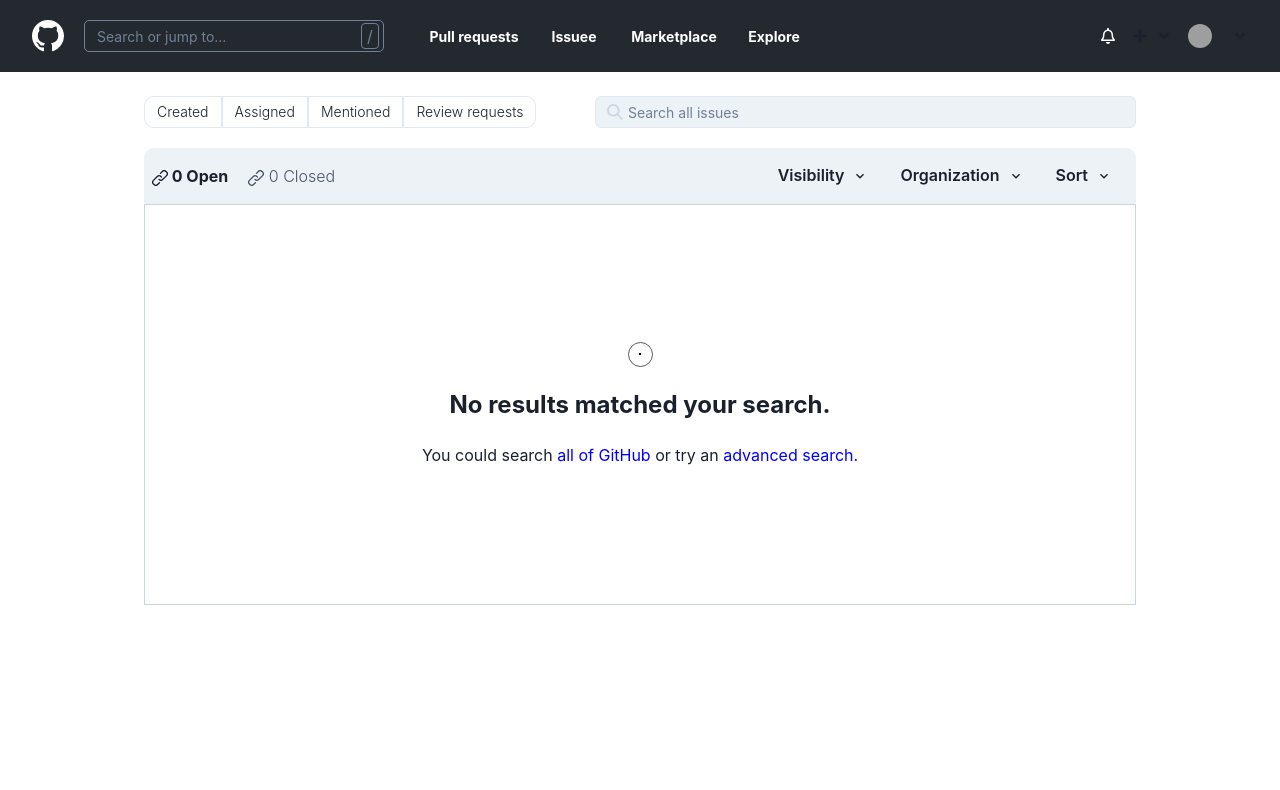
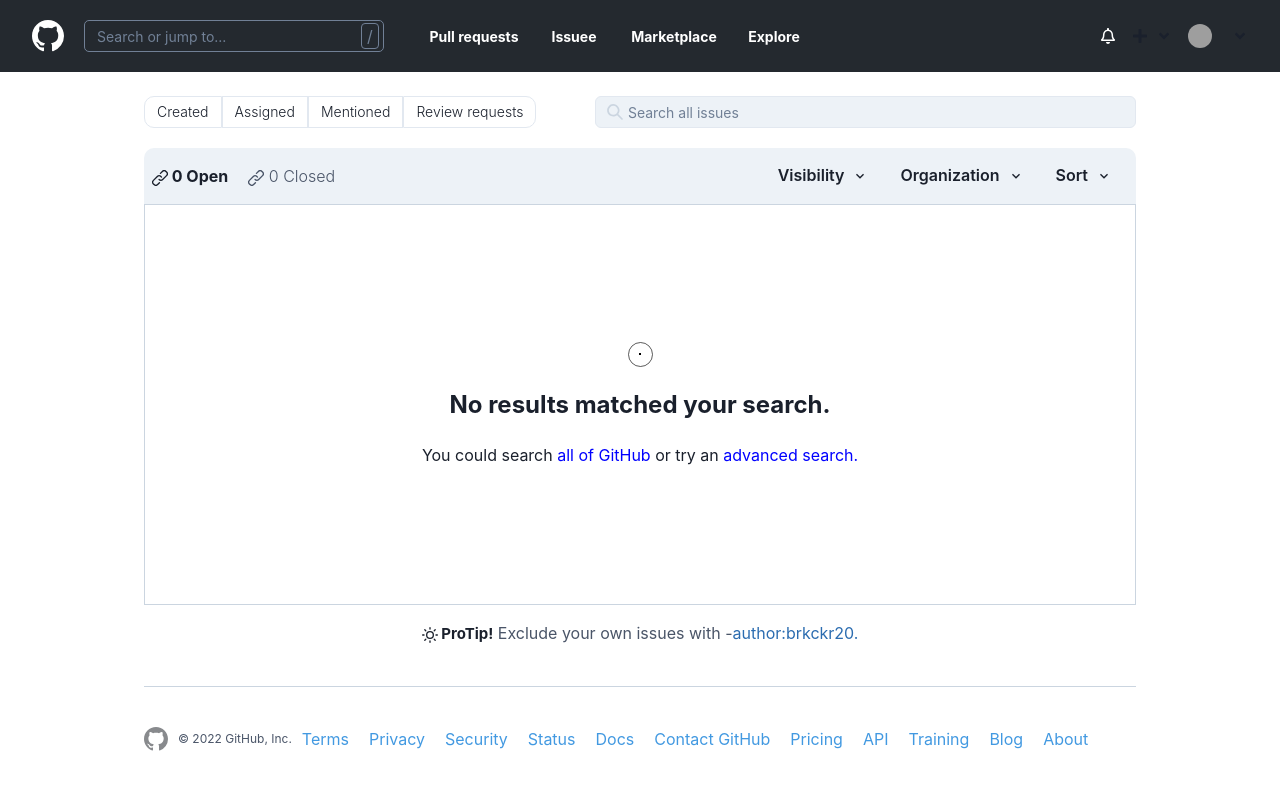
Before and after one commit to brkckr20/react-github-clone, a React (Create React App) app in the folder client/: page /pulls in a window 1280 px wide. Shown: the top 790 px of the page. Built offline with nearby package versions, Linux system fonts and the light colour scheme; grey boxes are pictures that could not be loaded.

Commit message:
pull requests sayfasi footer alani tamamlandi

```diff
--- a/client/src/index.css
+++ b/client/src/index.css
@@ -77,3 +77,12 @@
   height: 2px;
   background: #000;
 }
+
+ul.pulls-footer {
+  list-style: none;
+}
+
+ul.pulls-footer li {
+  float: left;
+  margin: 0 10px;
+}
--- a/client/src/pages/PullRequests/index.jsx
+++ b/client/src/pages/PullRequests/index.jsx
@@ -1,5 +1,5 @@
 import { Box, Button, ButtonGroup, Container, Grid, GridItem, Input, InputGroup, InputLeftElement, Menu, MenuButton, MenuItem, MenuList, Text } from '@chakra-ui/react';
-import { ChevronDownIcon, LinkIcon, SearchIcon } from '@chakra-ui/icons';
+import { ChevronDownIcon, LinkIcon, SearchIcon, SunIcon } from '@chakra-ui/icons';
 
 const PullRequests = () => {
 
@@ -86,6 +86,30 @@
                         <Text as="h5" fontSize="16px">You could search <Text as="a" href='#' color="blue" _hover={{ textDecoration: "underline" }}>all of GitHub</Text> or try an <Text as="a" href='#' color="blue" _hover={{ textDecoration: "underline" }}>advanced search.</Text></Text>
                     </Box>
                 </Box>
+                <Box textAlign="center" marginTop="16px">
+                    <Text as="p" fontSize="16px"><SunIcon /><Text as={"span"} fontWeight="bold" fontSize="15px"> ProTip!</Text> <Text as="span" color="gray.600">Exclude your own issues with -</Text><Text as={"a"} color="blue.600">author:brkckr20.</Text></Text>
+                </Box>
+                <Box display="flex" borderTop="1px" borderColor="gray.300" marginTop="40px" paddingTop="40px">
+                    <Box display="flex" justifyContent="center" alignItems="center">
+                        <svg fill='#888a8d' aria-hidden="true" height="24" viewBox="0 0 16 16" version="1.1" width="24" data-view-component="true" class="octicon octicon-mark-github">
+                            <path fill-rule="evenodd" d="M8 0C3.58 0 0 3.58 0 8c0 3.54 2.29 6.53 5.47 7.59.4.07.55-.17.55-.38 0-.19-.01-.82-.01-1.49-2.01.37-2.53-.49-2.69-.94-.09-.23-.48-.94-.82-1.13-.28-.15-.68-.52-.01-.53.63-.01 1.08.58 1.23.82.72 1.21 1.87.87 2.33.66.07-.52.28-.87.51-1.07-1.78-.2-3.64-.89-3.64-3.95 0-.87.31-1.59.82-2.15-.08-.2-.36-1.02.08-2.12 0 0 .67-.21 2.2.82.64-.18 1.32-.27 2-.27.68 0 1.36.09 2 .27 1.53-1.04 2.2-.82 2.2-.82.44 1.1.16 1.92.08 2.12.51.56.82 1.27.82 2.15 0 3.07-1.87 3.75-3.65 3.95.29.25.54.73.54 1.48 0 1.07-.01 1.93-.01 2.2 0 .21.15.46.55.38A8.013 8.013 0 0016 8c0-4.42-3.58-8-8-8z"></path>
+                        </svg>
+                        <Box as="span" marginLeft="10px" fontSize="12px" color="gray.600">© 2022 GitHub, Inc.</Box>
+                    </Box>
+                    <ul className='pulls-footer'>
+                        <li><Text as="span" color="blue.400" _hover={{ textDecoration: "underline", cursor: "pointer" }} >Terms</Text></li>
+                        <li><Text as="span" color="blue.400" _hover={{ textDecoration: "underline", cursor: "pointer" }} >Privacy</Text></li>
+                        <li><Text as="span" color="blue.400" _hover={{ textDecoration: "underline", cursor: "pointer" }} >Security</Text></li>
+                        <li><Text as="span" color="blue.400" _hover={{ textDecoration: "underline", cursor: "pointer" }} >Status</Text></li>
+                        <li><Text as="span" color="blue.400" _hover={{ textDecoration: "underline", cursor: "pointer" }} >Docs</Text></li>
+                        <li><Text as="span" color="blue.400" _hover={{ textDecoration: "underline", cursor: "pointer" }} >Contact GitHub</Text></li>
+                        <li><Text as="span" color="blue.400" _hover={{ textDecoration: "underline", cursor: "pointer" }} >Pricing</Text></li>
+                        <li><Text as="span" color="blue.400" _hover={{ textDecoration: "underline", cursor: "pointer" }} >API</Text></li>
+                        <li><Text as="span" color="blue.400" _hover={{ textDecoration: "underline", cursor: "pointer" }} >Training</Text></li>
+                        <li><Text as="span" color="blue.400" _hover={{ textDecoration: "underline", cursor: "pointer" }} >Blog</Text></li>
+                        <li><Text as="span" color="blue.400" _hover={{ textDecoration: "underline", cursor: "pointer" }} >About</Text></li>
+                    </ul>
+                </Box>
             </Container>
         </Box>
     )
```
